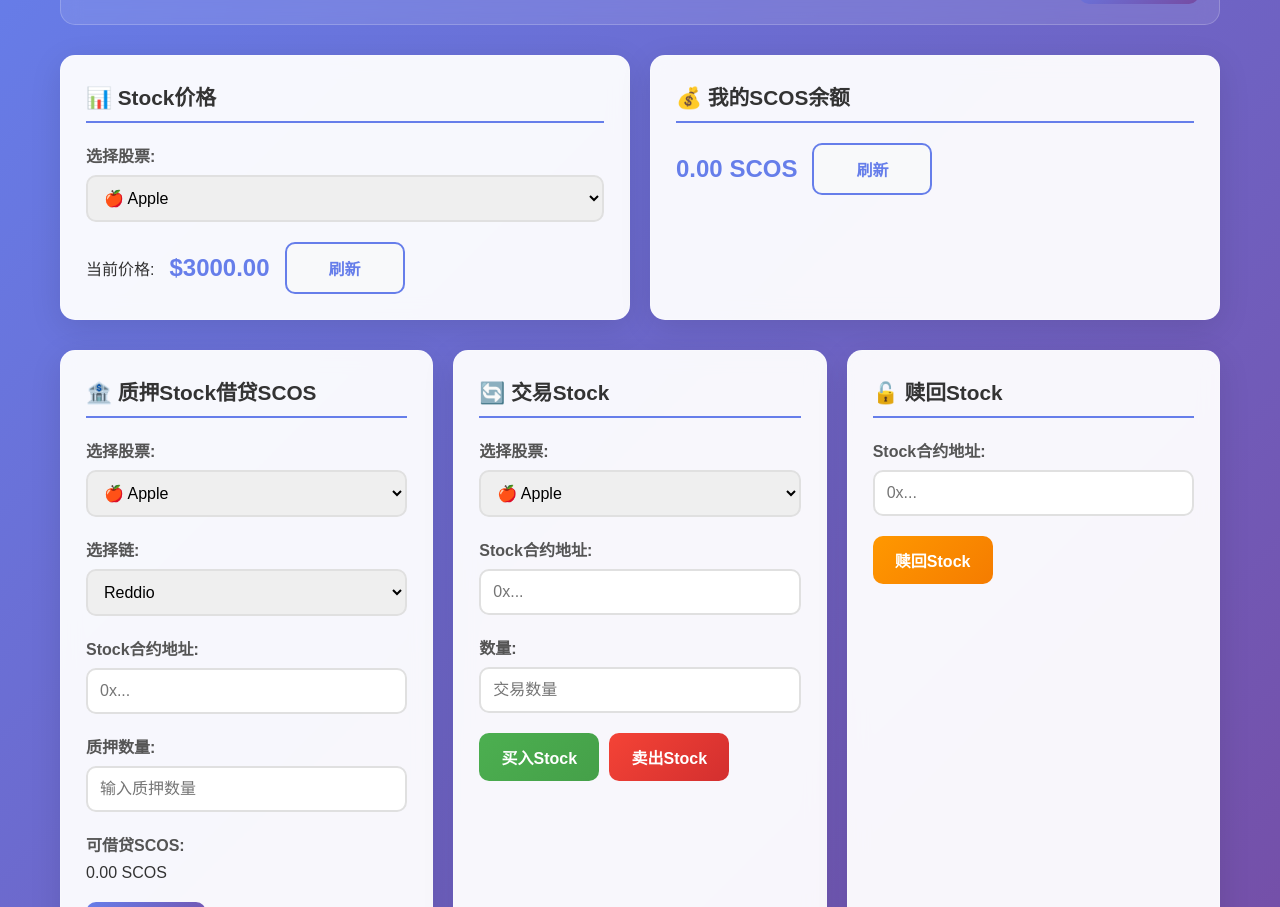
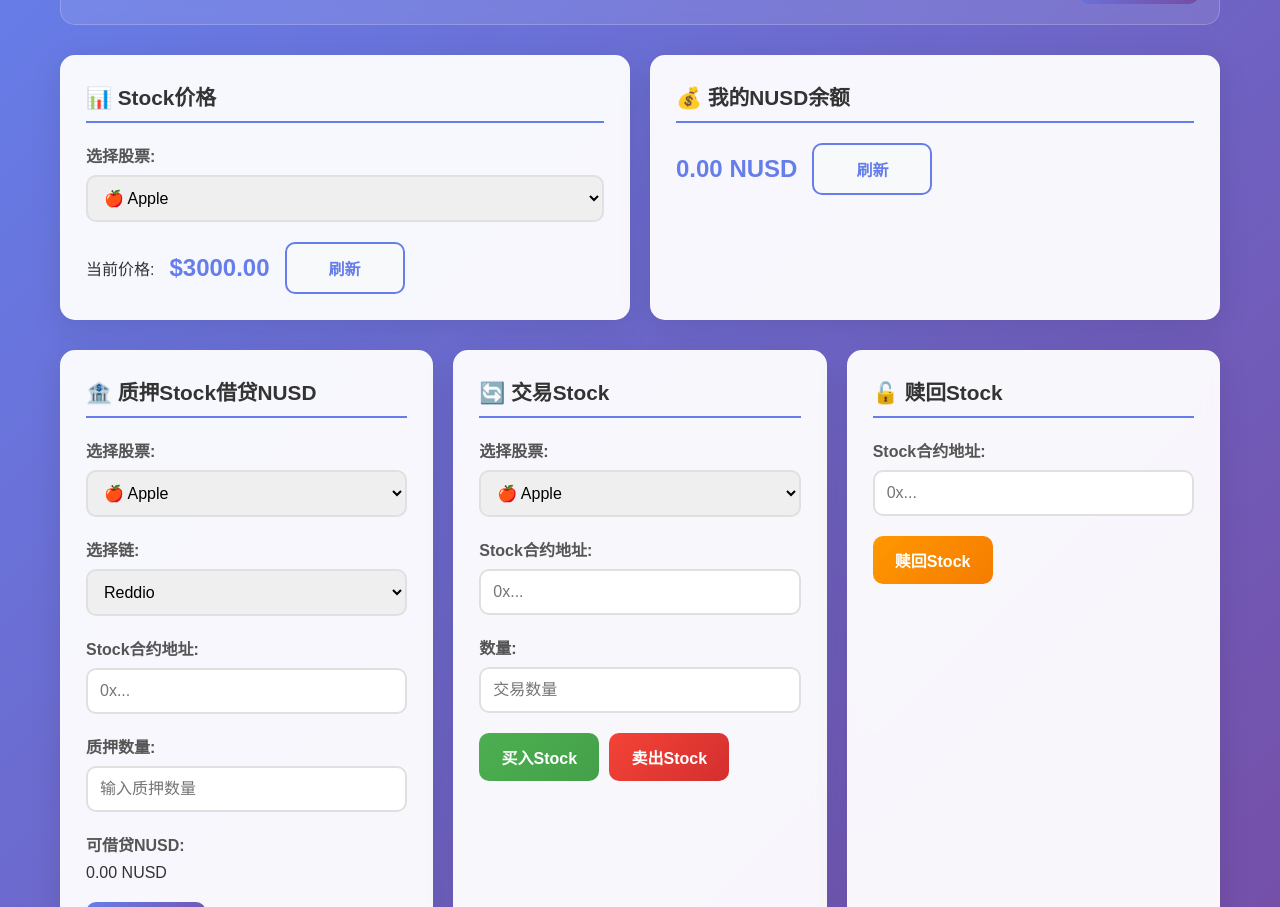
Before and after one commit to Lawliet-Chan/scos, a website: page frontend/index.html in a window 1280 px wide. Shown: the part 85-992 px from the top of the page. Drawn offline with Linux system fonts and the light colour scheme; no server answers; a script that the page names is missing.

Commit message:
rename SCOS

```diff
--- a/frontend/index.html
+++ b/frontend/index.html
@@ -40,9 +40,9 @@
             </div>
 
             <div class="card">
-                <h2>💰 我的SCOS余额</h2>
+                <h2>💰 我的NUSD余额</h2>
                 <div class="balance-display">
-                    <span id="scosBalance" class="balance-value">0.00 SCOS</span>
+                    <span id="NUSDBalance" class="balance-value">0.00 NUSD</span>
                     <button id="refreshBalance" class="btn-secondary">刷新</button>
                 </div>
             </div>
@@ -50,7 +50,7 @@
 
         <div class="actions">
             <div class="card">
-                <h2>🏦 质押Stock借贷SCOS</h2>
+                <h2>🏦 质押Stock借贷NUSD</h2>
                 <div class="form-group">
                     <label>选择股票:</label>
                     <select id="stakeStockSelector">
@@ -74,8 +74,8 @@
                     <input type="number" id="stakeAmount" placeholder="输入质押数量" />
                 </div>
                 <div class="form-group">
-                    <label>可借贷SCOS:</label>
-                    <span id="borrowableAmount">0.00 SCOS</span>
+                    <label>可借贷NUSD:</label>
+                    <span id="borrowableAmount">0.00 NUSD</span>
                 </div>
                 <button id="stakeBtn" class="btn-primary">质押Stock</button>
             </div>
```
